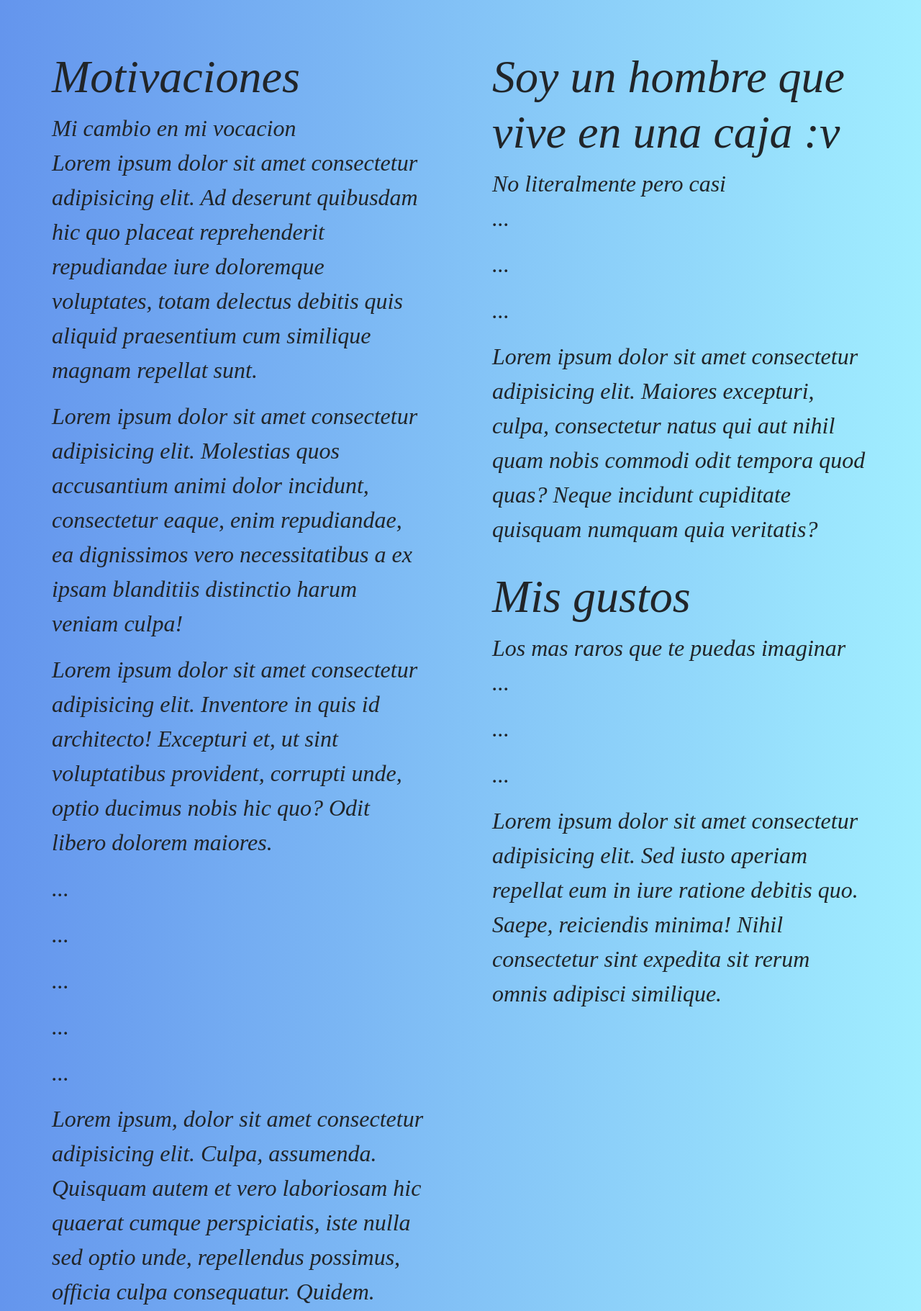
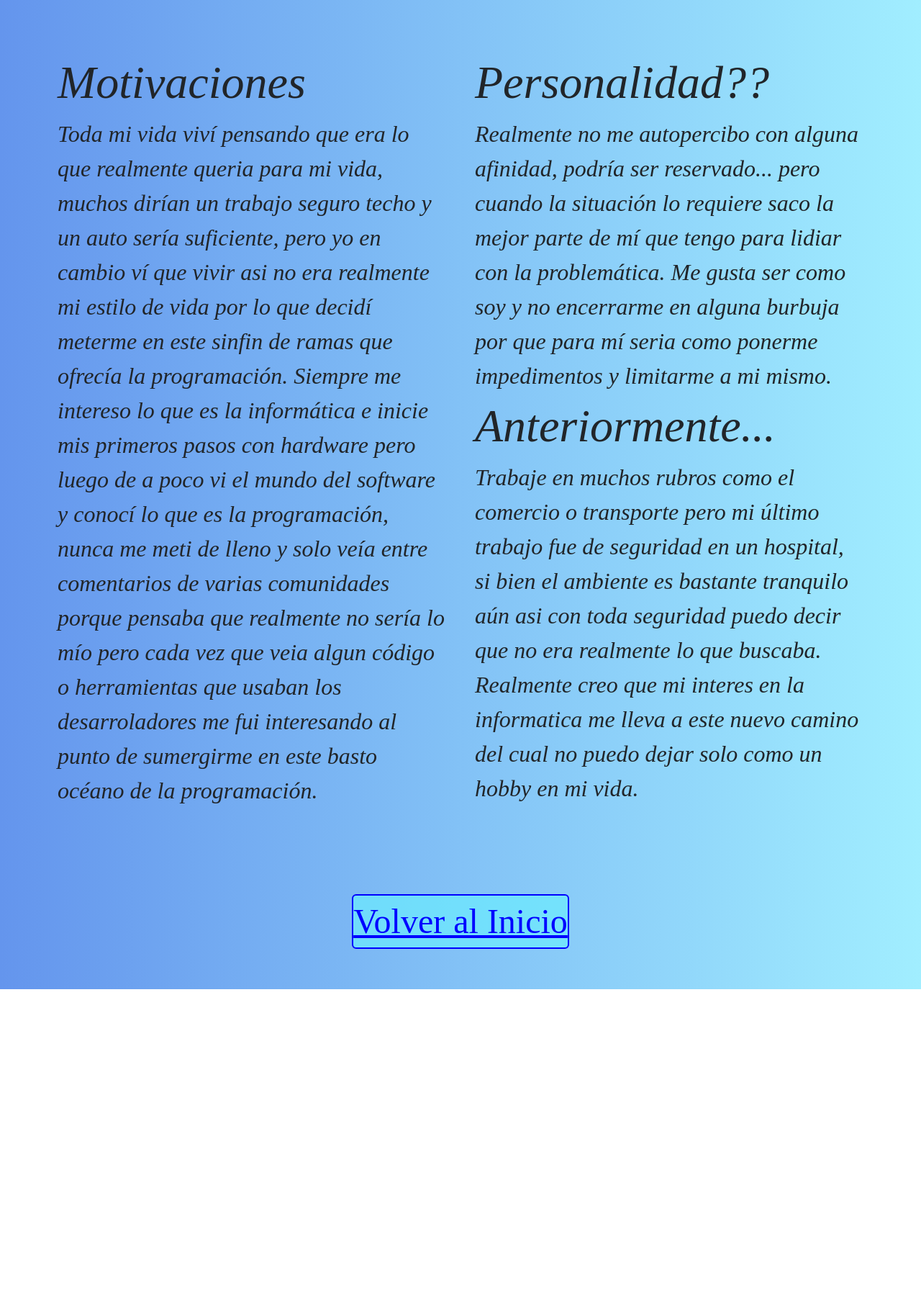
Before and after one commit to ShonnyXT/coder-proyecto-desarollo-web, a plain HTML site: page pages/sobre-mi.html in a window 1280 px wide. Shown: the part 270-2091 px from the top of the page at 72% size. After the commit the page ends 1644 px from the top, so only its background shows below. Drawn offline with nearby package versions, Linux system fonts and the light colour scheme.

Commit message:
fixed dumy-lorem

```diff
--- a/pages/sobre-mi.html
+++ b/pages/sobre-mi.html
@@ -32,35 +32,17 @@
             <div class="col">
                 <section class="me-principal">
                     <h4>Motivaciones</h4>
-                    <span>Mi cambio en mi vocacion</span>
-                    <p>Lorem ipsum dolor sit amet consectetur adipisicing elit. Ad deserunt quibusdam hic quo placeat reprehenderit repudiandae iure doloremque voluptates, totam delectus debitis quis aliquid praesentium cum similique magnam repellat sunt.</p>
-                    <p>Lorem ipsum dolor sit amet consectetur adipisicing elit. Molestias quos accusantium animi dolor incidunt, consectetur eaque, enim repudiandae, ea dignissimos vero necessitatibus a ex ipsam blanditiis distinctio harum veniam culpa!</p>
-                    <p>Lorem ipsum dolor sit amet consectetur adipisicing elit. Inventore in quis id architecto! Excepturi et, ut sint voluptatibus provident, corrupti unde, optio ducimus nobis hic quo? Odit libero dolorem maiores.</p>
-                    <p>...</p>
-                    <p>...</p>
-                    <p>...</p>
-                    <p>...</p>
-                    <p>...</p>
-                    <p>Lorem ipsum, dolor sit amet consectetur adipisicing elit. Culpa, assumenda. Quisquam autem et vero laboriosam hic quaerat cumque perspiciatis, iste nulla sed optio unde, repellendus possimus, officia culpa consequatur. Quidem.</p>
-                    <p>Lorem ipsum dolor sit amet consectetur adipisicing elit. Aut amet ad vel, id reprehenderit possimus asperiores sequi! Beatae, explicabo deleniti fugit consectetur earum, asperiores, illum facere ipsam perspiciatis neque quae.</p>
+                    <span>Toda mi vida viví pensando que era lo que realmente queria para mi vida, muchos dirían un trabajo seguro techo y un auto sería suficiente, pero yo en cambio ví que vivir asi no era realmente mi estilo de vida por lo que decidí meterme en este sinfin de ramas que ofrecía la programación. Siempre me intereso lo que es la informática e inicie mis primeros pasos con hardware pero luego de a poco vi el mundo del software y conocí lo que es la programación, nunca me meti de lleno y solo veía entre comentarios de varias comunidades porque pensaba que realmente no sería lo mío pero cada vez que veia algun código o herramientas que usaban los desarroladores me fui interesando al punto de sumergirme en este basto océano de la programación.</span>
                 </section>
             </div>
             <div class="col">
                 <section class="me-informativo-1">
-                    <h4>Soy un hombre que vive en una caja :v</h4>
-                    <span>No literalmente pero casi</span>
-                    <p>...</p>
-                    <p>...</p>
-                    <p>...</p>
-                    <p>Lorem ipsum dolor sit amet consectetur adipisicing elit. Maiores excepturi, culpa, consectetur natus qui aut nihil quam nobis commodi odit tempora quod quas? Neque incidunt cupiditate quisquam numquam quia veritatis?</p>
+                    <h4>Personalidad??</h4>
+                    <span>Realmente no me autopercibo con alguna afinidad, podría ser reservado... pero cuando la situación lo requiere saco la mejor parte de mí que tengo para lidiar con la problemática. Me gusta ser como soy y no encerrarme en alguna burbuja por que para mí seria como ponerme impedimentos y limitarme a mi mismo.</span>
                 </section>
                 <section class="me-informativo-2">
-                    <h4>Mis gustos</h4>
-                    <span>Los mas raros que te puedas imaginar</span>
-                    <p>...</p>
-                    <p>...</p>
-                    <p>...</p>
-                    <p>Lorem ipsum dolor sit amet consectetur adipisicing elit. Sed iusto aperiam repellat eum in iure ratione debitis quo. Saepe, reiciendis minima! Nihil consectetur sint expedita sit rerum omnis adipisci similique.</p>
+                    <h4>Anteriormente...</h4>
+                    <span>Trabaje en muchos rubros como el comercio o transporte pero mi último trabajo fue de seguridad en un hospital, si bien el ambiente es bastante tranquilo aún asi con toda seguridad puedo decir que no era realmente lo que buscaba. Realmente creo que mi interes en la informatica me lleva a este nuevo camino del cual no puedo dejar solo como un hobby en mi vida.</span>
                 </section>
             </div>
         </div>
--- a/styles.css
+++ b/styles.css
@@ -55,14 +55,14 @@ footer {
 
 footer a {
     border-radius: 6px;
-    background-color: transparent;
+    background-color: #6aeeffad;
     border: solid 2px ;
     transition: .5 .5 ease;
 }
 
 footer a:hover {
     transform: scale(1.5);
-    background-color: deepskyblue;
+    background-color: #6aeeff;
 }
 
 span {
@@ -159,10 +159,14 @@ a {
     flex-direction: row-reverse;
     align-items: center;
     justify-content: space-around;
+    margin: 1rem;
 }
 .home-i img {
     width: 35rem;
     height: 30rem;
+}
+.home-i div {
+    padding: .5rem;
 }
 @media screen and (max-width:1080px) {
     .home-p {flex-direction: column;}
@@ -173,7 +177,13 @@ a {
     .home-p img {width: 22rem;height: 10rem;}
     .home-i img {width: 20rem;height: 17rem;}
 }
-
+@media screen and (max-width:520px) {
+    .home-p img {width: 18rem;height: auto;}
+    .home-t {flex-direction: column;}
+    .home-t div {margin: .5rem 0rem;padding: .5rem;}
+    .home-i {flex-direction: column-reverse;margin: 0rem;}
+    .home-i img {width: 18rem;height: 15rem;background-position: top;}
+}
 
 
 
@@ -232,6 +242,7 @@ a {
 .budget-seccion form {
     padding: 1rem;
     border: solid 3px brown;
+    background: rgba(250, 128, 114, 0.432);
 }
 .budget-seccion div {
     padding: .5rem;
@@ -298,6 +309,14 @@ a {
 }
 .contacto-seccion p {
     margin: 1rem;
+    border: solid 2px aquamarine;
+    border-radius: 5px;
+    background-color: rgba(127, 255, 212, 0.507);
+
+    transition: .5 .5 ease;
+}
+.contacto-seccion p:hover {
+    transform: scale(1.25);
 }
 .contacto-redes {
     margin: 5rem 5rem;
@@ -316,7 +335,7 @@ a {
 
 .me-article {
     font-style: oblique;
-    padding: 2rem;
+    padding: 5vw;
 
 
     grid-template-columns: repeat(2, 1fr);
@@ -329,13 +348,13 @@ a {
 }
 .me-article .me-principal {
     grid-area: principal;
-    margin: 2rem;
+    margin: .5rem;
 }
 .me-article .me-informativo-1 {
     grid-area: informativo-1;
-    margin: 2rem;
+    margin: .5rem;
 }
 .me-article .me-informativo-2 {
     grid-area: informativo-2;
-    margin: 2rem;
+    margin: .5rem;
 }
```
Also changed, not shown: index.html (+4 -4 lines).
